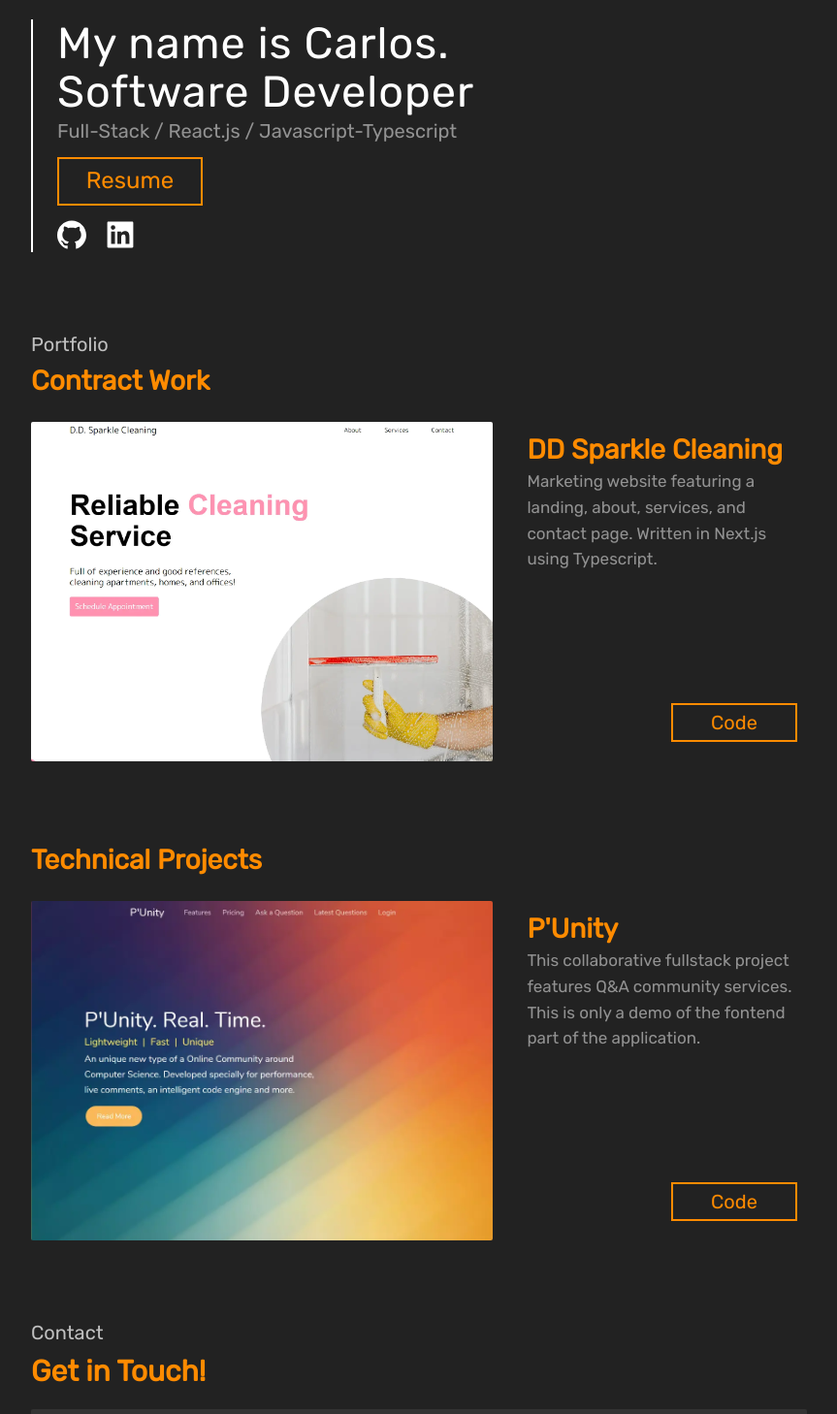
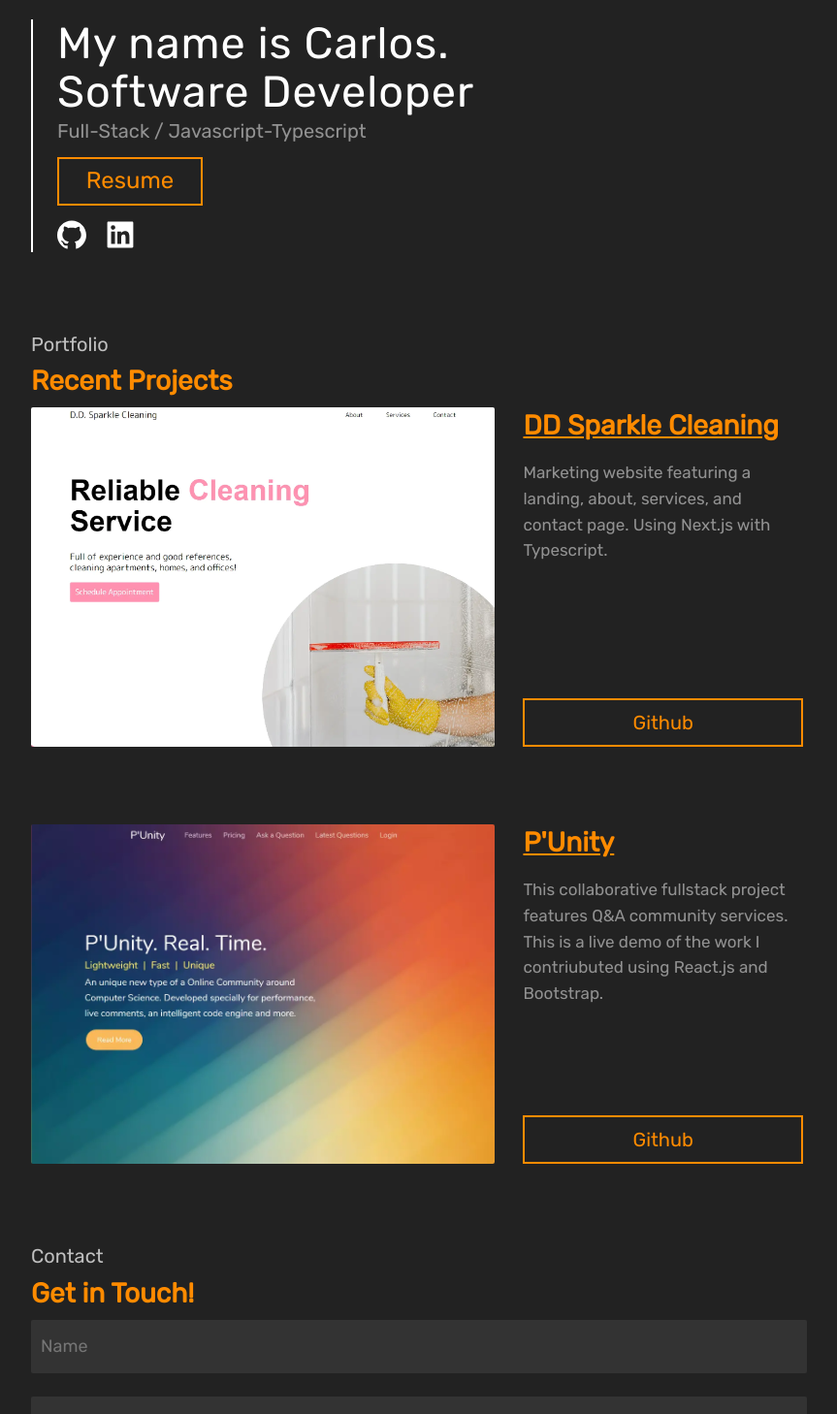
Before and after one commit to Carlos460/personal-website, a Next.js app: page / in a window 1280 px wide. Shown: the part 60-1518 px from the top of the page at 97% size, without its empty margins (208-1071 px from the left). Built offline with nearby package versions, Linux system fonts and the light colour scheme.

Commit message:
visual update

```diff
--- a/_includes/Contact/index.tsx
+++ b/_includes/Contact/index.tsx
@@ -65,7 +65,6 @@ const Contact = () => {
   return (
     <>
       <div id="contact">
-        <S.Title>Get in Touch!</S.Title>
         <Form name="form" autoComplete="off" onFinish={sendEmail}>
           <Form.Item
             name={'name'}
--- a/_includes/Contact/styles.ts
+++ b/_includes/Contact/styles.ts
@@ -40,11 +40,13 @@ export const Button = styled.button`
   font-size: 24px;
   border-radius: 2px;
   cursor: pointer;
-  transition: width 0.2s ease;
+  transition: border-color 0.2s ease, color 0.2s ease;
   &:hover {
-    width: 270px;
+    color: white;
+    border-color: white;
   }
   &:active {
-    width: 260px;
+    color: var(--orange);
+    border-color: var(--orange);
   }
 `;
--- a/_includes/Header/index.tsx
+++ b/_includes/Header/index.tsx
@@ -16,7 +16,7 @@ const Header = () => {
           <br />
           Software Developer
         </S.Title>
-        <S.SubTitle>Full-Stack / React.js / Javascript-Typescript</S.SubTitle>
+        <S.SubTitle>Full-Stack / Javascript-Typescript</S.SubTitle>
         <Link target={'_blank'} href={'/resume'} passHref>
           <S.Button>Resume</S.Button>
         </Link>
--- a/_includes/Header/styles.ts
+++ b/_includes/Header/styles.ts
@@ -53,11 +53,13 @@ export const Button = styled.button`
 
   font-size: 24px;
   cursor: pointer;
-  transition: background-color 0.3s ease, color 0.3s ease, width 0.3s ease;
+  transition: border-color 0.2s ease, color 0.2s ease;
   &:hover {
-    width: 170px;
+    color: white;
+    border-color: white;
   }
   &:active {
-    width: 160px;
+    color: var(--orange);
+    border-color: var(--orange);
   }
 `;
--- a/_includes/Project/index.tsx
+++ b/_includes/Project/index.tsx
@@ -19,16 +19,18 @@ const Project = (props: IProjectProps) => {
   return (
     <S.Wrapper>
       <S.Container>
-        <S.Image href={props.demoLink} imgSrc={props.imageSrc}>
+        <S.Image
+          target={`_blank`}
+          href={props.demoLink}
+          imgSrc={props.imageSrc}
+        >
           <S.ImageLink>
-            <h1>{props.imageContnet}</h1>
+            <h1>Live Website</h1>
           </S.ImageLink>
         </S.Image>
         <S.Content>
           <S.TitleRow>
-            <a href={props.demoLink}>
-              <Title level={2}>{props.title}</Title>
-            </a>
+            <Title level={2}>{props.title}</Title>
           </S.TitleRow>
           <S.DescriptionRow>
             <Paragraph>{props.description}</Paragraph>
@@ -36,7 +38,7 @@ const Project = (props: IProjectProps) => {
           <S.ButtonRow>
             {props.githubLink !== undefined ? (
               <a target={`_blank`} href={`${props.githubLink}`}>
-                <S.Button>Code</S.Button>
+                <S.Button type="button">Github</S.Button>
               </a>
             ) : (
               <S.Button disabled={true}>Private</S.Button>
--- a/_includes/Project/styles.ts
+++ b/_includes/Project/styles.ts
@@ -4,7 +4,7 @@ export const Wrapper = styled.div`
   width: 100%;
   display: flex;
   justify-content: center;
-  margin: 20px 0px 80px;
+  margin: 5px 0px 80px;
 `;
 
 export const Container = styled.div`
@@ -16,9 +16,6 @@ export const Container = styled.div`
   @media (max-width: 1000px) {
     width: 100%;
     flex-direction: column;
-  }
-  &:hover > div > div > a > h2 {
-    text-decoration: underline;
   }
 `;
 
@@ -69,7 +66,7 @@ export const ImageLink = styled.div`
     width: 100%;
     margin: 0px;
     color: white;
-    font-size: 25px;
+    font-size: 32px;
     transform: translateY(25px);
     transition: transform 0.3s ease;
   }
@@ -78,7 +75,7 @@ export const ImageLink = styled.div`
 export const Content = styled.div`
   display: flex;
   flex-direction: column;
-  padding: 10px;
+  padding: 0px 4px;
 
   width: 50%;
   height: 100%;
@@ -90,10 +87,12 @@ export const Content = styled.div`
 
 export const TitleRow = styled.div`
   display: flex;
-  & > a > h2 {
+  margin-bottom: 16px;
+  & > h2 {
     color: var(--orange);
     margin: 0px;
     font-size: 28px;
+    text-decoration: underline;
   }
 `;
 
@@ -107,11 +106,8 @@ export const DescriptionRow = styled.div`
 
 export const ButtonRow = styled.div`
   width: 100%;
-  height: 50px;
 
   margin: auto 0px 0px;
-  display: flex;
-  justify-content: right;
   & > button {
     margin: 5px 20px 0px 0px;
   }
@@ -121,23 +117,28 @@ export const ButtonRow = styled.div`
 `;
 
 export const Button = styled.button<{ disabled?: boolean }>`
-  height: 40px;
-  width: 130px;
+  height: 50px;
+  width: 100%;
+  margin: 0px 0px 0px;
+
   background-color: transparent;
   color: ${(props) => (props.disabled ? `var(--grey)` : `var(--orange)`)};
   border: solid 2px
     ${(props) => (props.disabled ? `var(--grey)` : `var(--orange)`)};
   text-decoration: none;
   outline: none;
-  margin: 0px 0px 0px;
 
+  text-align: center;
+  vertical-align: center;
   font-size: 20px;
   cursor: pointer;
-  transition: background-color 0.3s ease, color 0.3s ease, width 0.3s ease;
+  transition: border-color 0.2s ease, color 0.2s ease;
   &:hover {
-    width: 145px;
+    color: white;
+    border-color: white;
   }
   &:active {
-    width: 135px;
+    color: var(--orange);
+    border-color: var(--orange);
   }
 `;
--- a/pages/index.tsx
+++ b/pages/index.tsx
@@ -34,9 +34,10 @@ const Home: NextPage = () => {
                     color: 'var(--orange)',
                     fontSize: '28px',
                     fontWeight: '600',
+                    margin: '0px 0px 5px',
                   }}
                 >
-                  Contract Work
+                  Recent Projects
                 </h1>
                 <Project
                   imageContnet="Next.js - Styled Components"
@@ -47,18 +48,9 @@ const Home: NextPage = () => {
                   title={`DD Sparkle Cleaning`}
                   description={`
                     Marketing website featuring a landing, about, services, and
-                    contact page. Written in Next.js using Typescript.
+                    contact page. Using Next.js with Typescript.
                   `}
                 />
-                <h1
-                  style={{
-                    color: 'var(--orange)',
-                    fontSize: '28px',
-                    fontWeight: '600',
-                  }}
-                >
-                  Technical Projects
-                </h1>
                 <Project
                   imageContnet="React.js - Styled Components"
                   demoLink={`https://delicate-sfogliatella-00a164.netlify.app`}
@@ -68,13 +60,23 @@ const Home: NextPage = () => {
                   title={`P'Unity`}
                   description={`
             This collaborative fullstack project features Q&A community services.
-            This is only a demo of the fontend part of the application.
+            This is a live demo of the work I contriubuted using React.js and Bootstrap.
             `}
                 />
                 <h1
                   style={{ color: '#c0c0c0', fontSize: '20px', margin: '0px' }}
                 >
                   Contact
+                </h1>
+                <h1
+                  style={{
+                    color: 'var(--orange)',
+                    fontSize: '28px',
+                    fontWeight: '600',
+                    margin: '0px 0px 5px',
+                  }}
+                >
+                  Get in Touch!
                 </h1>
                 <Contact />
               </div>
```
